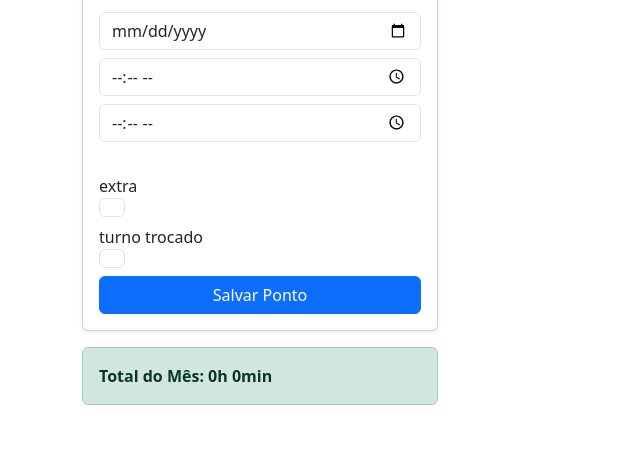
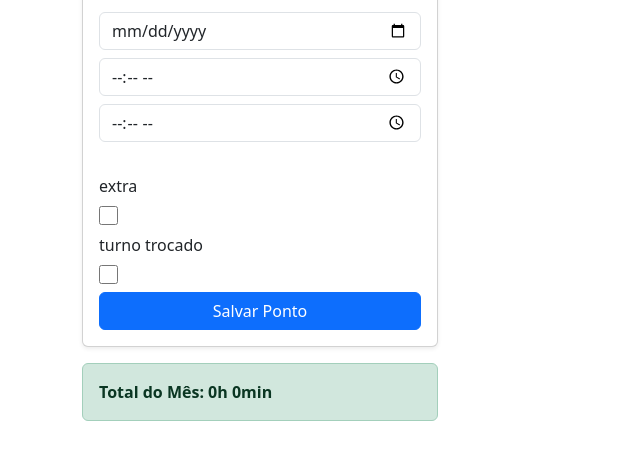
Before and after one commit to IgorCoraine/espelhoDePonto, a Flask app: page / in a window 1280 px wide. Shown: the part 178-638 px from the top of the page, without its empty margins (0-640 px from the left). Run offline with Flask 3, Linux system fonts and the light colour scheme; the visitor is signed in with stand-in values (Sample User, id 1).

Commit message:
correção no css do checkbox

```diff
--- a/static/estilo.css
+++ b/static/estilo.css
@@ -67,6 +67,8 @@ input[type="checkbox"] {
     width: 1.2rem;
     height: 1.2rem;
     cursor: pointer;
+    margin-right: 0.5rem; /* separa do texto */
+    vertical-align: middle;
 }
 
 /* ===== BOTÃO PRINCIPAL ===== */
--- a/templates/index.html
+++ b/templates/index.html
@@ -29,10 +29,10 @@
                 <input type="time" name="entrada" class="form-control mb-2" required>
                 <input type="time" name="saida" class="form-control mb-2" required>
                 <br>
-                <label>extra</label>
-                <input type="checkbox" name="extra" class="form-control mb-2">
-                <label>turno trocado</label>
-                <input type="checkbox" name="trocado" class="form-control mb-2">
+                <label class="mb-2">extra</label>
+                <input type="checkbox" name="extra" class="mb-2">
+                <label class="mb-2">turno trocado</label>
+                <input type="checkbox" name="trocado" class="mb-2">
                 <button class="btn btn-primary w-100">Salvar Ponto</button>
             </form>
 
```
